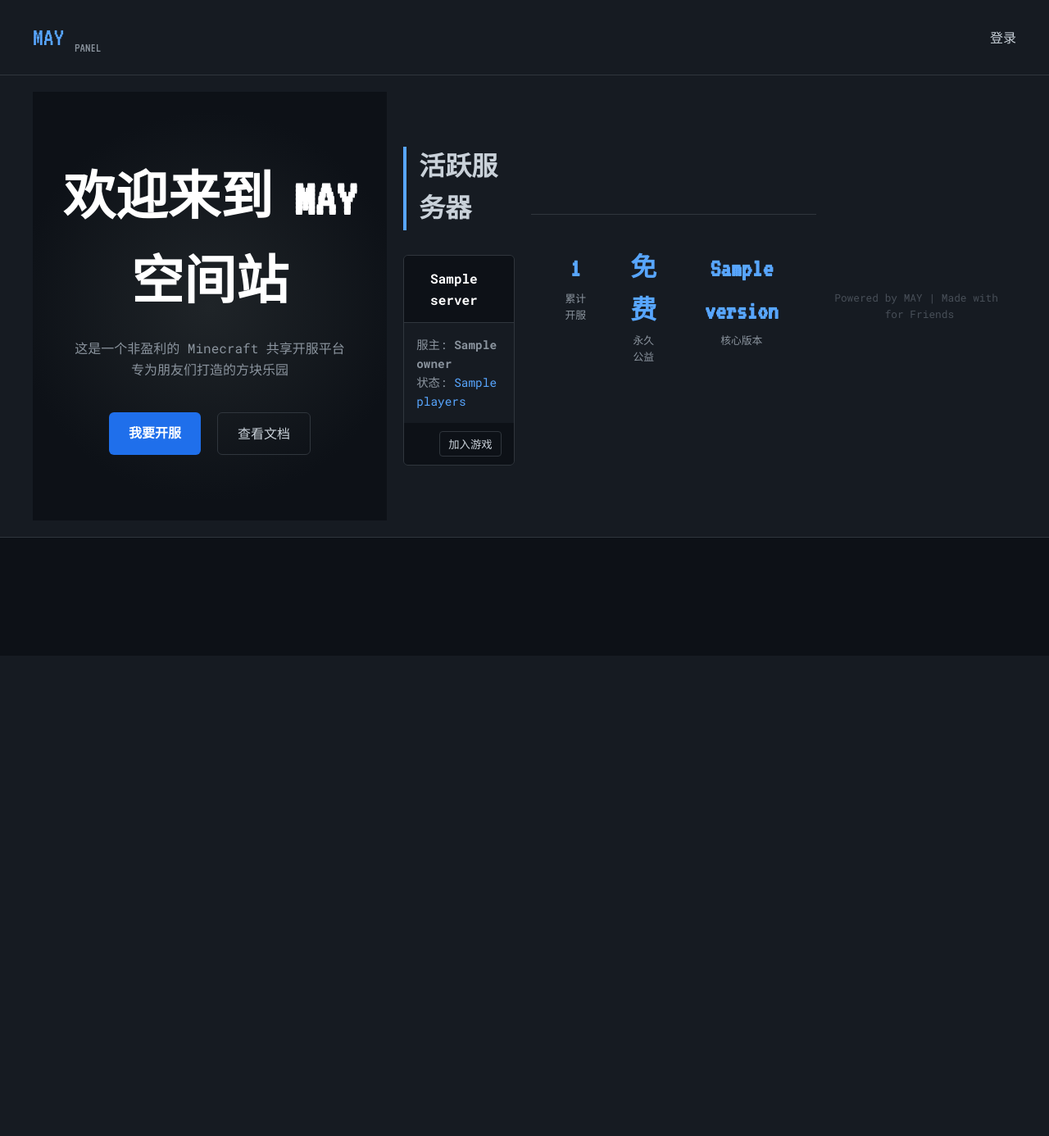
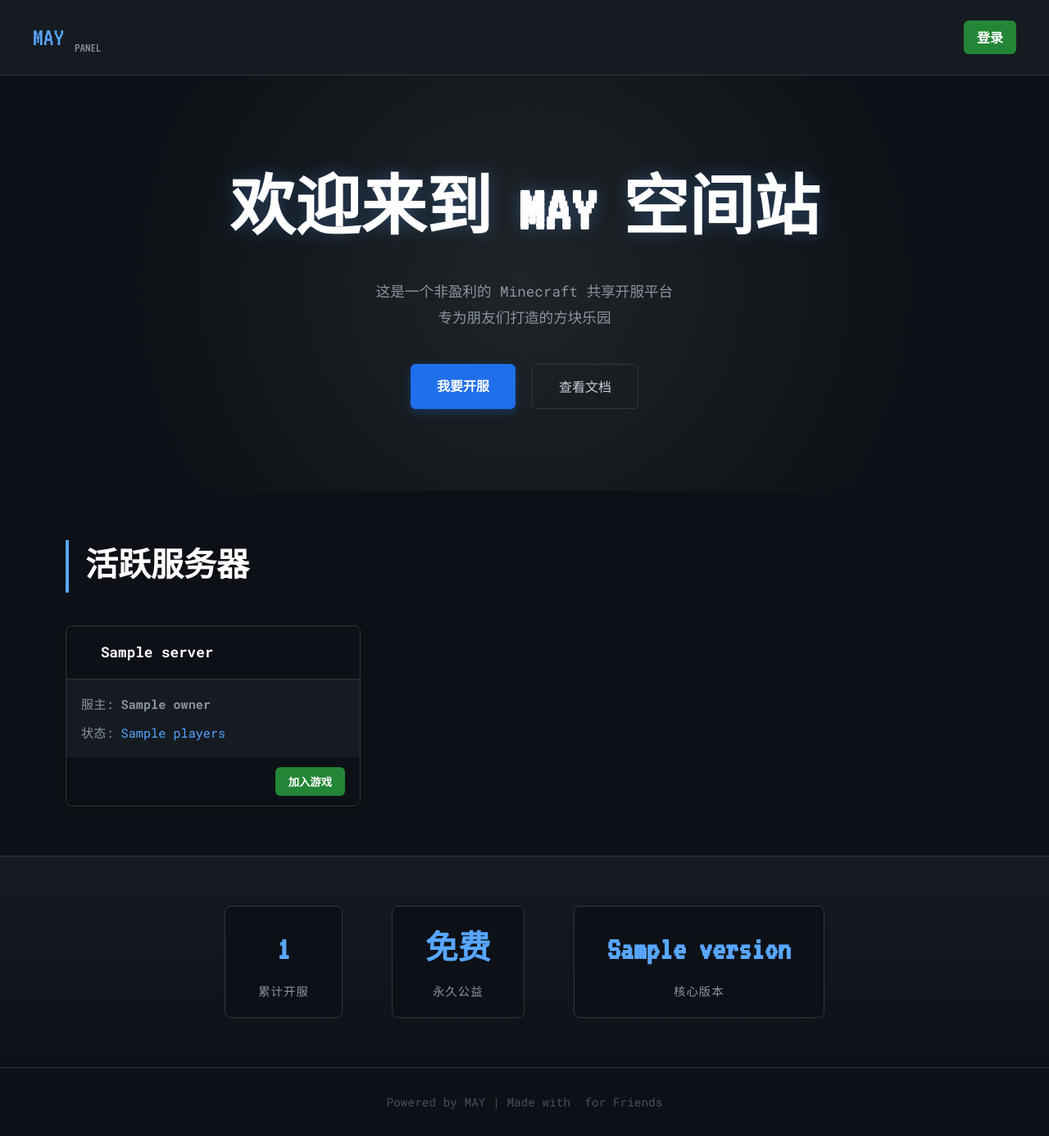
Before and after one commit to Yamson7090/HiveMC, a Flask app: template templates/index.html in a window 1280 px wide. Shown: the whole page at 82% size. Before the commit the page ends 656 px from the top, so only its background shows below. Run offline with Flask 3, Linux system fonts and the light colour scheme; the template is opened without the code that fills it: most values are stand-ins (such as "Sample title", 1, 10 or a date in 2020).

Commit message:
优化CSS和主页

```diff
--- a/static/style.css
+++ b/static/style.css
@@ -218,6 +218,242 @@ footer { text-align: center; padding: 20px; font-size: 0.8rem; color: #484f58; }
 .success { background: rgba(46, 160, 67, 0.2); color: #3fb950; border: 1px solid #3fb950; }
 
 /* 导航栏状态微调 */
-.welcome-text { color: #58a6ff; margin-right: 15px; }
-.btn-logout { background: #da3633; }
+.welcome-text { color: #58a6ff; margin-right: 15px; font-size: 0.9rem; }
+.btn-logout {
+    background: #da3633;
+    color: #fff;
+    padding: 8px 16px;
+    border-radius: 6px;
+    font-weight: bold;
+    transition: 0.2s;
+}
 .btn-logout:hover { background: #f85149; }
+.btn-login {
+    background: #238636;
+    color: #fff;
+    padding: 8px 16px;
+    border-radius: 6px;
+    font-weight: bold;
+    transition: 0.2s;
+}
+.btn-login:hover { background: #2ea043; }
+
+/* 服务器卡片网格布局优化 */
+.server-list-section { padding: 60px 20px; max-width: 1200px; margin: 0 auto; }
+
+.server-grid {
+    display: grid;
+    grid-template-columns: repeat(auto-fill, minmax(280px, 1fr));
+    gap: 20px;
+}
+
+/* 容器样式 */
+.container {
+    max-width: 1200px;
+    margin: 0 auto;
+    padding: 0 20px;
+}
+
+/* 统计数据区域优化 */
+.stats {
+    display: flex;
+    justify-content: center;
+    gap: 60px;
+    padding: 60px 20px;
+    background: linear-gradient(180deg, #161b22 0%, #0d1117 100%);
+    border-top: 1px solid #30363d;
+    border-bottom: 1px solid #30363d;
+}
+
+.stat-item {
+    text-align: center;
+    padding: 20px 40px;
+    background: #0d1117;
+    border-radius: 8px;
+    border: 1px solid #30363d;
+}
+.stat-item h3 {
+    font-family: 'VT323', monospace;
+    font-size: 2.5rem;
+    color: #58a6ff;
+    margin-bottom: 8px;
+}
+.stat-item p {
+    font-size: 0.9rem;
+    color: #8b949e;
+    text-transform: uppercase;
+    letter-spacing: 1px;
+}
+
+/* 页脚优化 */
+footer {
+    text-align: center;
+    padding: 30px 20px;
+    font-size: 0.9rem;
+    color: #484f58;
+    background: #0d1117;
+}
+
+/* 英雄区域优化 */
+.hero {
+    text-align: center;
+    padding: 100px 20px;
+    background: radial-gradient(circle at center, #1f2428 0%, #0d1117 70%);
+    min-height: 60vh;
+    display: flex;
+    align-items: center;
+    justify-content: center;
+}
+
+.hero-content {
+    max-width: 800px;
+    margin: 0 auto;
+}
+
+.hero h1 {
+    font-family: 'VT323', monospace;
+    font-size: 5rem;
+    color: #fff;
+    margin-bottom: 20px;
+    text-shadow: 0 0 20px rgba(88, 166, 255, 0.3);
+}
+
+.hero p {
+    color: #8b949e;
+    margin-bottom: 40px;
+    font-size: 1.1rem;
+    line-height: 1.8;
+}
+
+.actions {
+    display: flex;
+    gap: 20px;
+    justify-content: center;
+    flex-wrap: wrap;
+}
+
+.btn-primary {
+    background: #1f6feb;
+    color: #fff;
+    padding: 14px 32px;
+    border-radius: 6px;
+    font-weight: bold;
+    transition: all 0.3s;
+    box-shadow: 0 4px 12px rgba(31, 111, 235, 0.3);
+}
+
+.btn-primary:hover {
+    background: #388bfd;
+    transform: translateY(-2px);
+    box-shadow: 0 6px 16px rgba(31, 111, 235, 0.4);
+}
+
+.btn-secondary {
+    border: 1px solid #30363d;
+    padding: 14px 32px;
+    border-radius: 6px;
+    transition: all 0.3s;
+}
+
+.btn-secondary:hover {
+    border-color: #58a6ff;
+    color: #58a6ff;
+}
+
+/* 服务器卡片优化 */
+.server-card {
+    background: #161b22;
+    border: 1px solid #30363d;
+    border-radius: 8px;
+    overflow: hidden;
+    transition: all 0.3s;
+    box-shadow: 0 2px 8px rgba(0,0,0,0.2);
+}
+
+.server-card:hover {
+    transform: translateY(-4px);
+    border-color: #58a6ff;
+    box-shadow: 0 8px 20px rgba(0,0,0,0.3);
+}
+
+.card-header {
+    padding: 18px;
+    background: #0d1117;
+    border-bottom: 1px solid #30363d;
+    display: flex;
+    align-items: center;
+    gap: 12px;
+}
+
+.status-dot {
+    width: 12px;
+    height: 12px;
+    border-radius: 50%;
+    display: inline-block;
+}
+
+.running {
+    background: #3fb950;
+    box-shadow: 0 0 8px #3fb950;
+}
+
+.stopped {
+    background: #8b949e;
+}
+
+.server-name {
+    font-weight: bold;
+    color: #fff;
+    font-size: 1.1rem;
+}
+
+.card-body {
+    padding: 18px;
+    font-size: 0.95rem;
+    color: #8b949e;
+}
+
+.card-body p {
+    margin-bottom: 10px;
+}
+
+.card-body p:last-child {
+    margin-bottom: 0;
+}
+
+.status-text {
+    color: #58a6ff;
+    font-weight: 500;
+}
+
+.card-footer {
+    padding: 12px 18px;
+    background: #0d1117;
+    text-align: right;
+}
+
+.card-footer button {
+    background: #238636;
+    border: none;
+    color: #fff;
+    padding: 8px 16px;
+    cursor: pointer;
+    border-radius: 6px;
+    font-weight: bold;
+    transition: all 0.2s;
+}
+
+.card-footer button:hover {
+    background: #2ea043;
+    transform: translateY(-1px);
+}
+
+/* 标题优化 */
+h2 {
+    font-family: 'VT323', monospace;
+    font-size: 2.5rem;
+    margin-bottom: 40px;
+    border-left: 4px solid #58a6ff;
+    padding-left: 20px;
+    color: #fff;
+}
--- a/templates/index.html
+++ b/templates/index.html
@@ -22,7 +22,7 @@
                 <a href="{{ url_for('login') }}" class="btn-login">登录</a>
             {% endif %}
         </div>
-    </nav>    <nav class="navbar">
+    </nav>
 
     <!-- 头部区域 -->
     <header class="hero">
```
